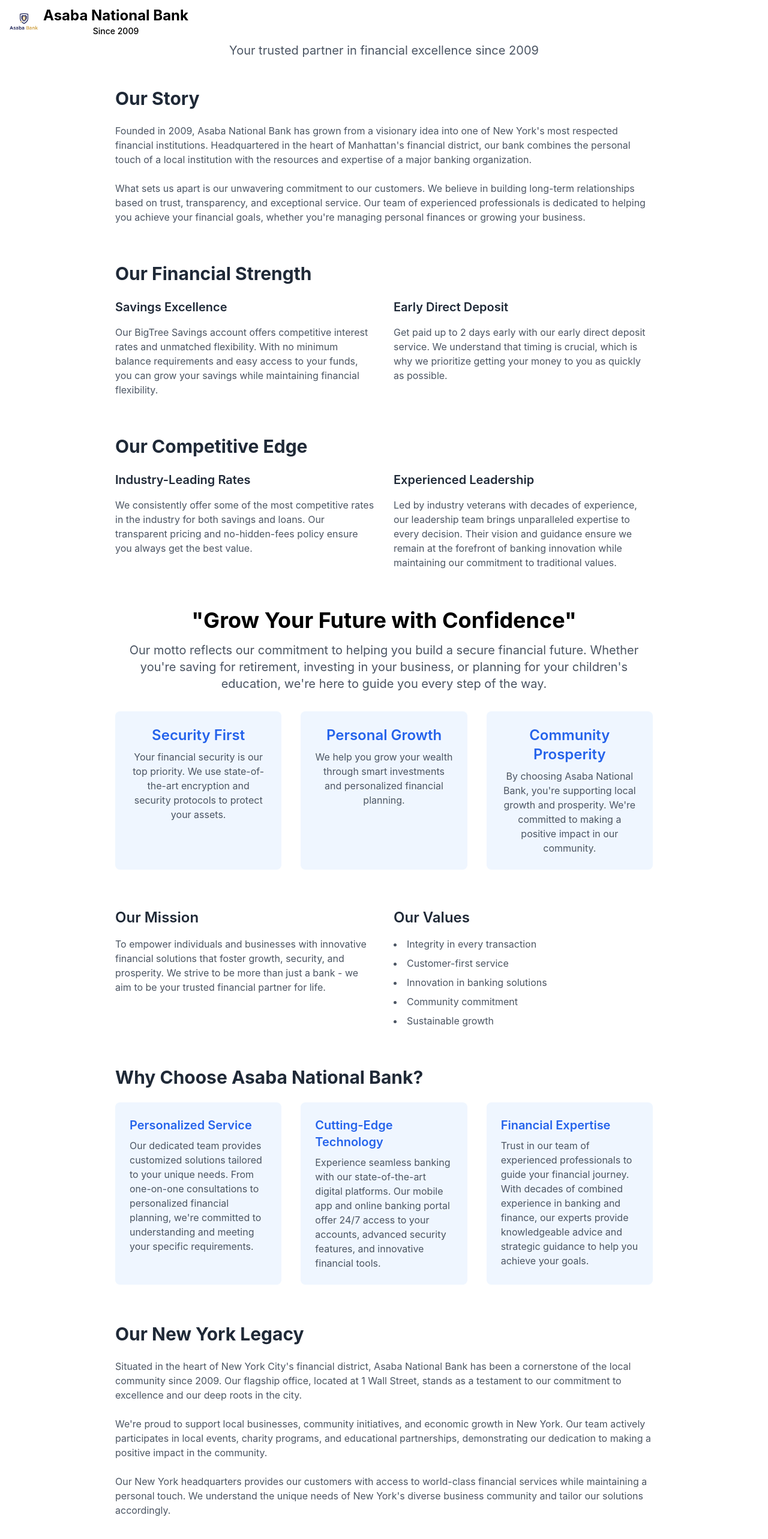
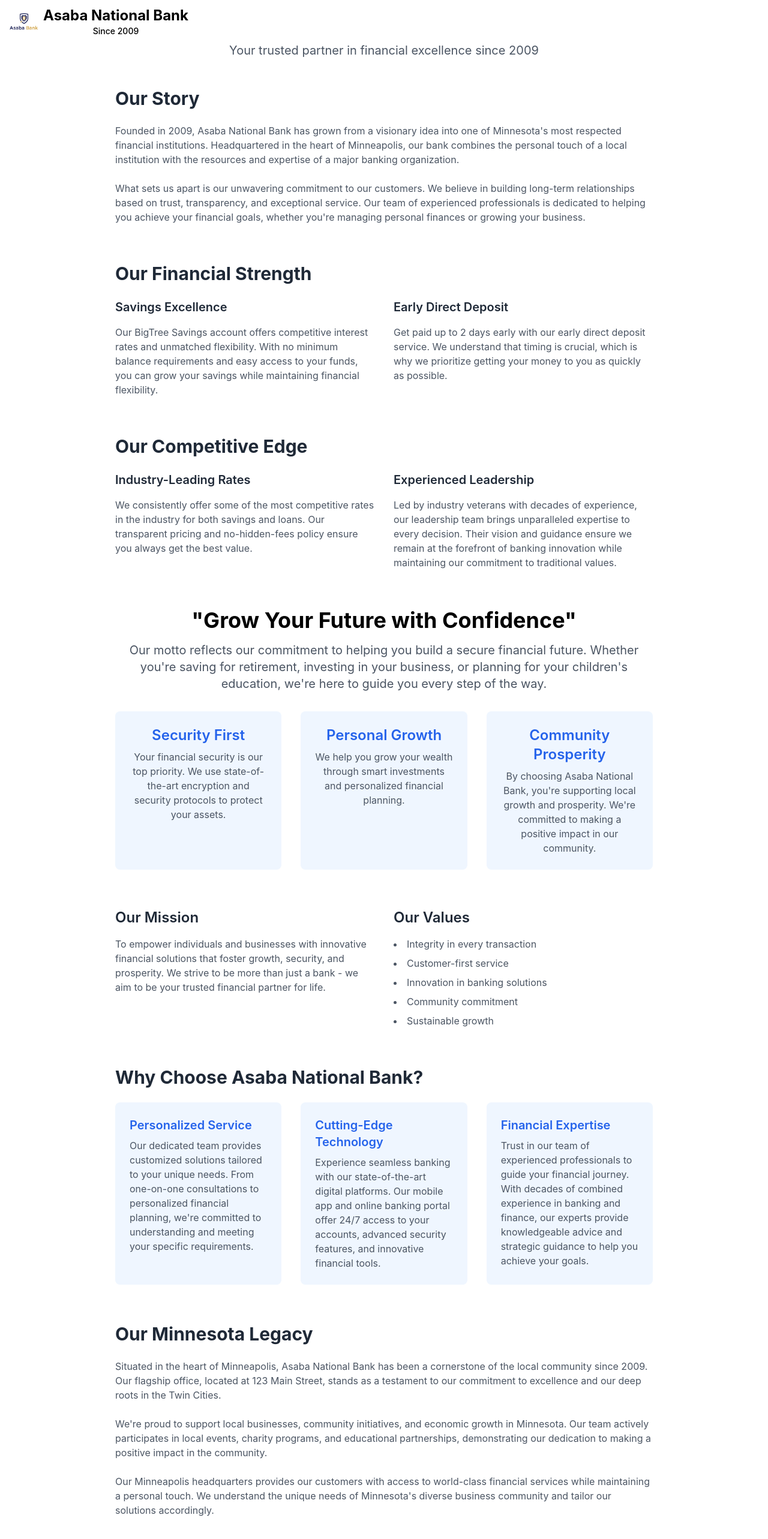
Before and after one commit to SacredPath/Asaba-Bank, a Next.js app: page /about in a window 1280 px wide. Shown: the part 214-2780 px from the top of the page at 60% size. Built offline with nearby package versions, Linux system fonts and the light colour scheme; no server answers.

Commit message:
Update address and location references from New York to Minnesota

```diff
--- a/pages/about.tsx
+++ b/pages/about.tsx
@@ -20,8 +20,8 @@
               <div className="space-y-6">
                 <p className="text-gray-600">
                   Founded in 2009, Asaba National Bank has grown from a visionary idea into one of
-                  New York's most respected financial institutions. Headquartered in the heart of
-                  Manhattan's financial district, our bank combines the personal touch of a local
+                  Minnesota's most respected financial institutions. Headquartered in the heart of
+                  Minneapolis, our bank combines the personal touch of a local
                   institution with the resources and expertise of a major banking organization.
                 </p>
                 <p className="text-gray-600">
@@ -162,24 +162,24 @@
             </div>
 
             <div className="mb-16">
-              <h2 className="text-3xl font-bold text-gray-800 mb-6">Our New York Legacy</h2>
+              <h2 className="text-3xl font-bold text-gray-800 mb-6">Our Minnesota Legacy</h2>
               <div className="space-y-6">
                 <p className="text-gray-600">
-                  Situated in the heart of New York City's financial district, Asaba National Bank
+                  Situated in the heart of Minneapolis, Asaba National Bank
                   has been a cornerstone of the local community since 2009. Our flagship office,
-                  located at 1 Wall Street, stands as a testament to our commitment to excellence
-                  and our deep roots in the city.
+                  located at 123 Main Street, stands as a testament to our commitment to excellence
+                  and our deep roots in the Twin Cities.
                 </p>
                 <p className="text-gray-600">
                   We're proud to support local businesses, community initiatives, and economic growth
-                  in New York. Our team actively participates in local events, charity programs,
+                  in Minnesota. Our team actively participates in local events, charity programs,
                   and educational partnerships, demonstrating our dedication to making a positive
                   impact in the community.
                 </p>
                 <p className="text-gray-600">
-                  Our New York headquarters provides our customers with access to world-class
+                  Our Minneapolis headquarters provides our customers with access to world-class
                   financial services while maintaining a personal touch. We understand the unique
-                  needs of New York's diverse business community and tailor our solutions
+                  needs of Minnesota's diverse business community and tailor our solutions
                   accordingly.
                 </p>
               </div>
--- a/pages/auth/login.tsx
+++ b/pages/auth/login.tsx
@@ -329,11 +329,11 @@
       }}>
         <div style={{ marginBottom: '0.5rem', fontWeight: 600 }}>
           NMLS number: 403503<br/>
-          Routing number: 021473030
+          Routing number: 091000022
         </div>
         <div style={{ marginBottom: '0.5rem' }}>
-          31-05 Broadway St<br/>
-          Astoria, NY 11106<br/>
+          123 Main Street<br/>
+          Minneapolis, MN 55401<br/>
           1-800-908-6600
         </div>
         <div style={{ display: 'flex', justifyContent: 'center', gap: '0.5rem', marginBottom: '0.5rem' }}>
```
